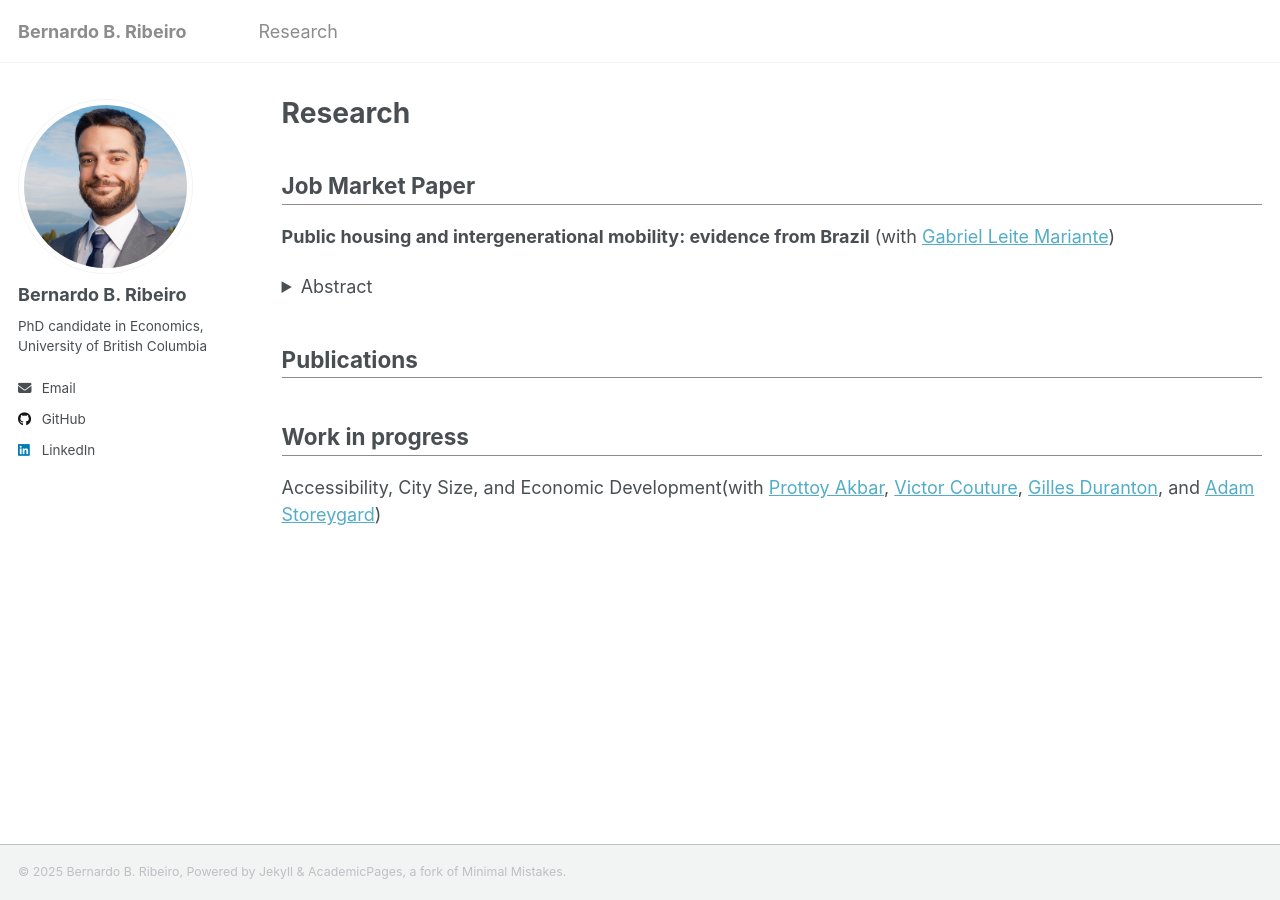
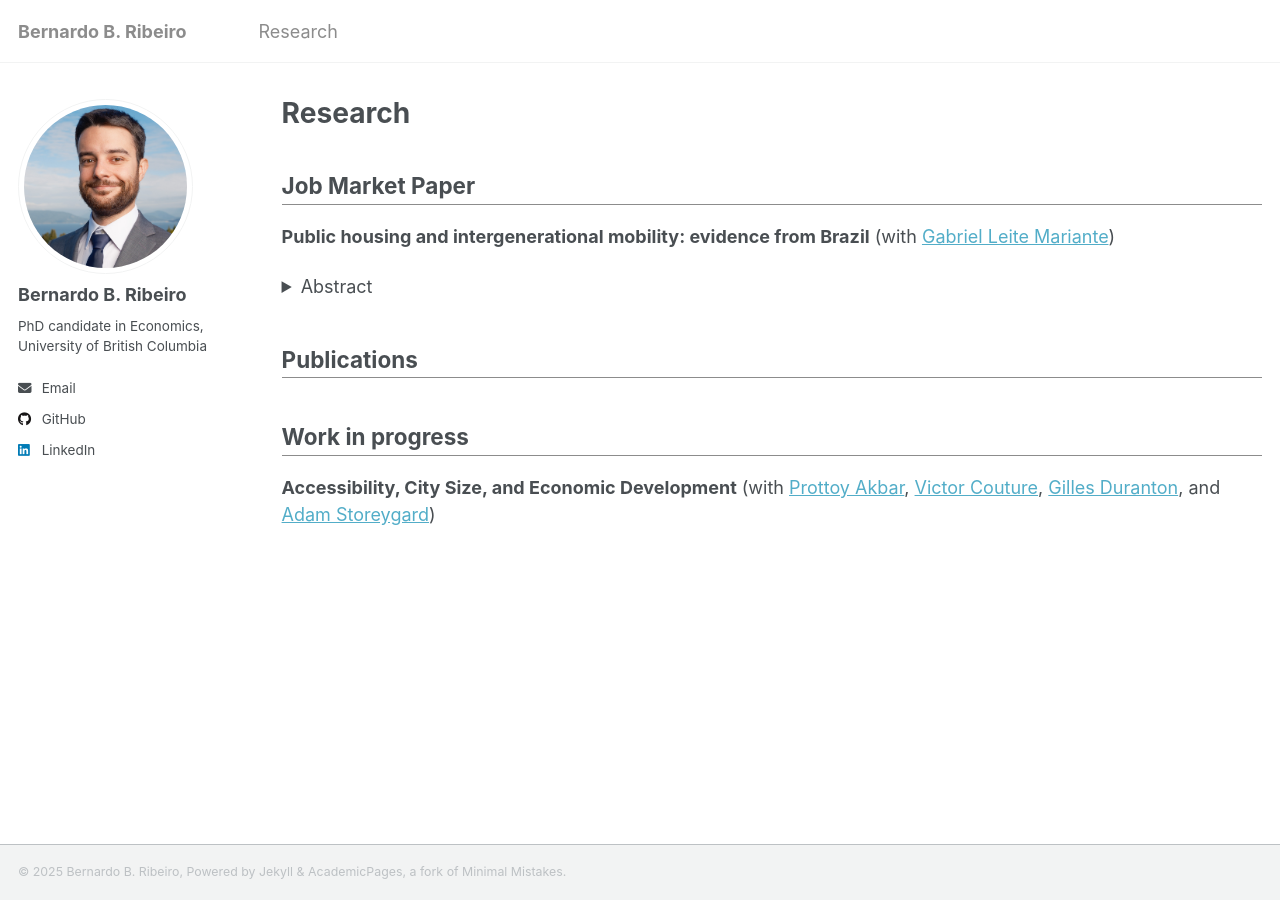
Before and after one commit to bbribeiro/bbribeiro.github.io, a Jekyll site: the page built from _pages/research.md, in a window 1280 px wide. Built offline with Jekyll 4.4.1, drawn with Linux system fonts in a browser that asks for light colours; a script that is not in the unit is left out.

Commit message:
Update research.md

```diff
--- a/_pages/research.md
+++ b/_pages/research.md
@@ -18,4 +18,4 @@ author_profile: true
 
 
 ## Work in progress
-Accessibility, City Size, and Economic Development(with [Prottoy Akbar](https://www.prottoyamanakbar.com/), [Victor Couture](https://www.victorcouture.org/), [Gilles Duranton](https://real-faculty.wharton.upenn.edu/duranton/), and [Adam Storeygard](https://sites.google.com/site/adamstoreygard/))
+**Accessibility, City Size, and Economic Development** (with [Prottoy Akbar](https://www.prottoyamanakbar.com/), [Victor Couture](https://www.victorcouture.org/), [Gilles Duranton](https://real-faculty.wharton.upenn.edu/duranton/), and [Adam Storeygard](https://sites.google.com/site/adamstoreygard/))
```
